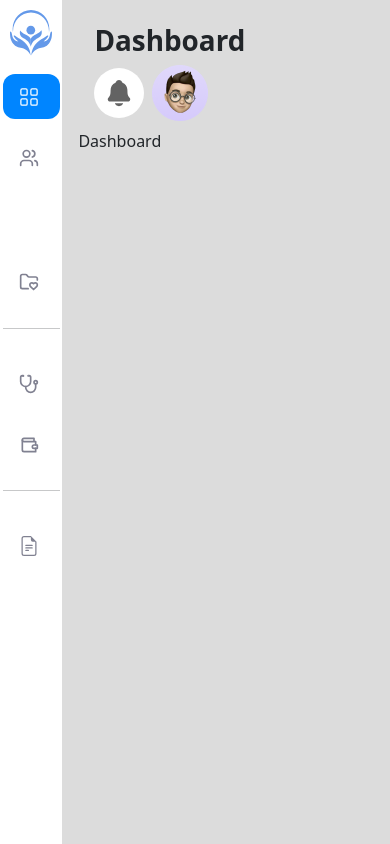
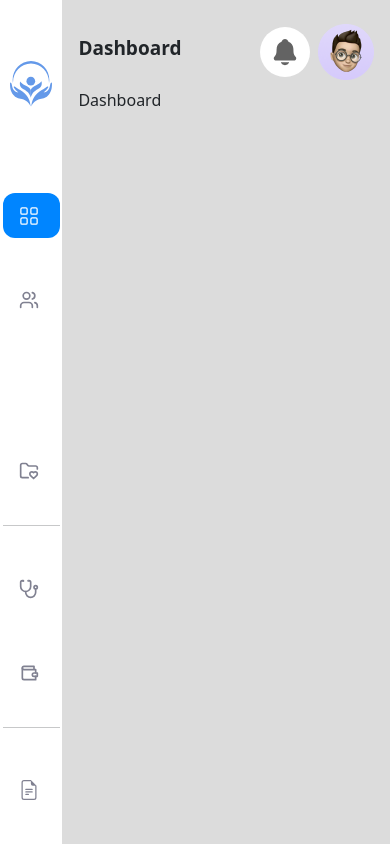
Before and after one commit to Capstone-Mental-Health-Care-Group-6/frontent-dekstop-admin, a React (Vite) app: page / in a window 390 px wide. Built offline with nearby package versions, Linux system fonts and the light colour scheme; some icons are missing.

Commit message:
responsive update

```diff
--- a/src/Layouts/Layout.styles.css
+++ b/src/Layouts/Layout.styles.css
@@ -16,11 +16,15 @@ body {
 }
 
 .sidebar .offcanvass .offcanvas-header {
-  padding: 10px !important;
+  padding: 0px 30px;
 }
 
 .sidebar .offcanvass .offcanvas-header img:nth-child(2) {
   display: none;
+}
+
+.sidebar .offcanvass .offcanvas-header img {
+  width: 100%;
 }
 
 .sidebar .menu .sidebar-link {
@@ -95,8 +99,12 @@ main {
   background: #dcdcdc;
 }
 
+.offcanvas-header {
+  height: 20vh;
+}
+
 .offcanvass-body {
-  height: 100%;
+  height: 80vh;
 }
 
 .offcanvass-body ul a {
@@ -169,6 +177,10 @@ main {
   main {
     width: 84vw;
   }
+
+  main nav h2 {
+    font-size: 19px;
+  }
 }
 
 @media screen and (max-width: 379px) {
--- a/src/Layouts/Layouts.jsx
+++ b/src/Layouts/Layouts.jsx
@@ -17,12 +17,12 @@ function Layouts({ children, titlePage }) {
     <>
       <div className="sidebar">
         <div className="offcanvass offcanvas-start ">
-          <div className="offcanvas-header d-grid justify-content-center">
+          <div className="offcanvas-header d-flex justify-content-center">
             <img src={logoEmpathiCare} alt="" />
             <img src={logoEmpathiCareMobile} alt="" />
           </div>
-          <div className="offcanvass-body d-grid align-items-center ">
-            <ul className="menu d-grid justify-content-center align-items-center mx-auto p-0 gap-2">
+          <div className="offcanvass-body d-grid  align-items-stretch ">
+            <ul className="menu d-grid justify-content-center align-items-center mx-auto p-0 ">
               <SidebarItem icon={<BsGrid />} title="Dasboard" location="/" />
               <SidebarItem
                 icon={<LuUsers />}
@@ -39,7 +39,7 @@ function Layouts({ children, titlePage }) {
                 title="Paket Konseling"
                 location="/admin-paket-konseling"
               />
-              <hr />
+              <hr className="p-0 m-0" />
               <SidebarItem
                 icon={<LuStethoscope />}
                 title="Manage Dokter"
@@ -50,7 +50,7 @@ function Layouts({ children, titlePage }) {
                 title="Dana Dokter"
                 location="/admin-dana-dokter"
               />
-              <hr />
+              <hr className="p-0 m-0" />
               <SidebarItem
                 icon={<BsFileEarmarkText />}
                 title="Manage Artikel"
@@ -64,9 +64,9 @@ function Layouts({ children, titlePage }) {
       <main className="p-3">
         <nav
           id="navbar"
-          className="navbar bg-transparant sticky-top d-flex align-items-center justify-content-between px-3"
+          className="navbar bg-transparant sticky-top d-flex align-items-center justify-content-between"
         >
-          <h1 className="fw-semibold">{titlePage}</h1>
+          <h2 className="fw-semibold">{titlePage}</h2>
           <div className="d-flex align-items-center gap-2">
             <IoNotifications className="notif-icon" />
             <img className="iconNavbar" src="icon-face.png" alt="" />
```
